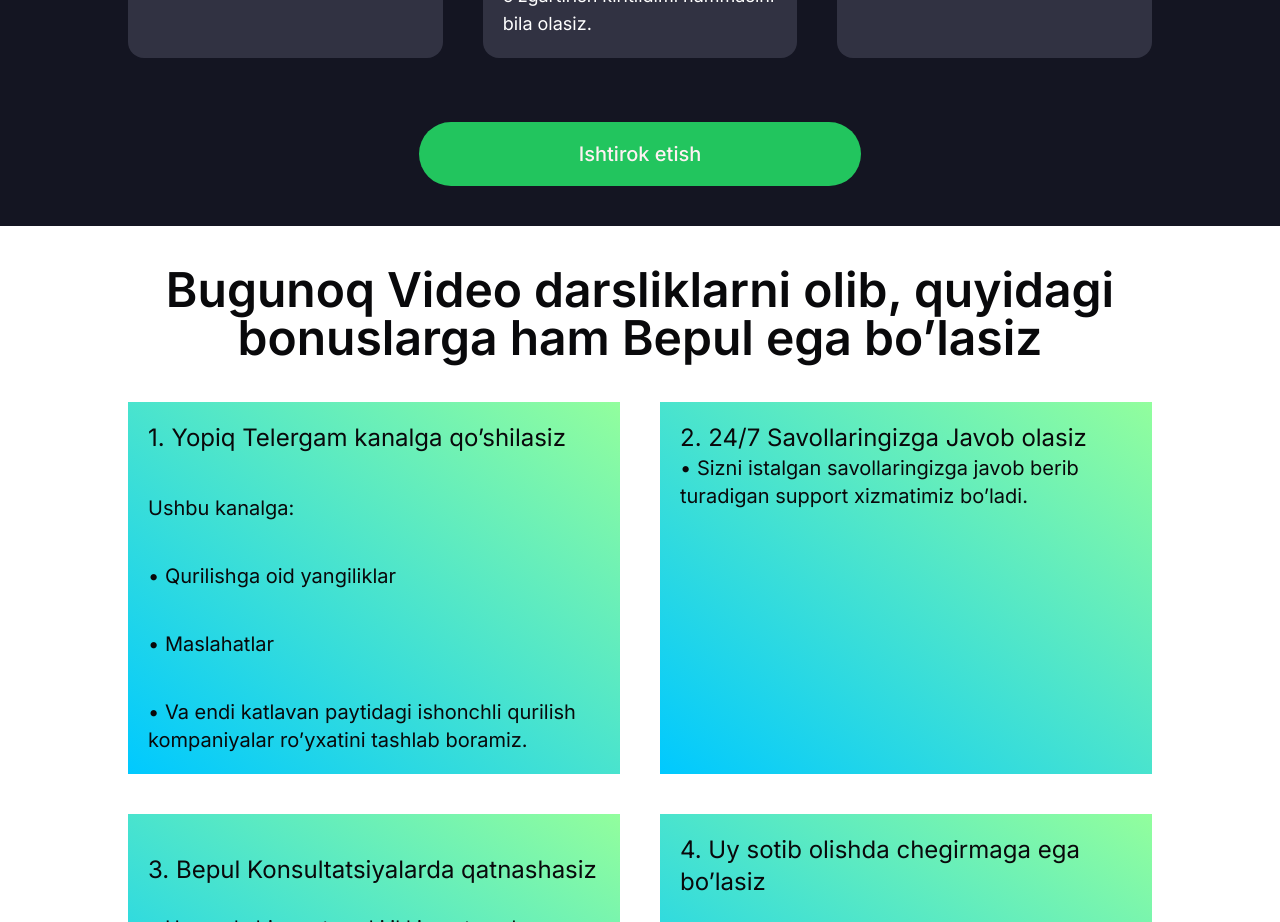
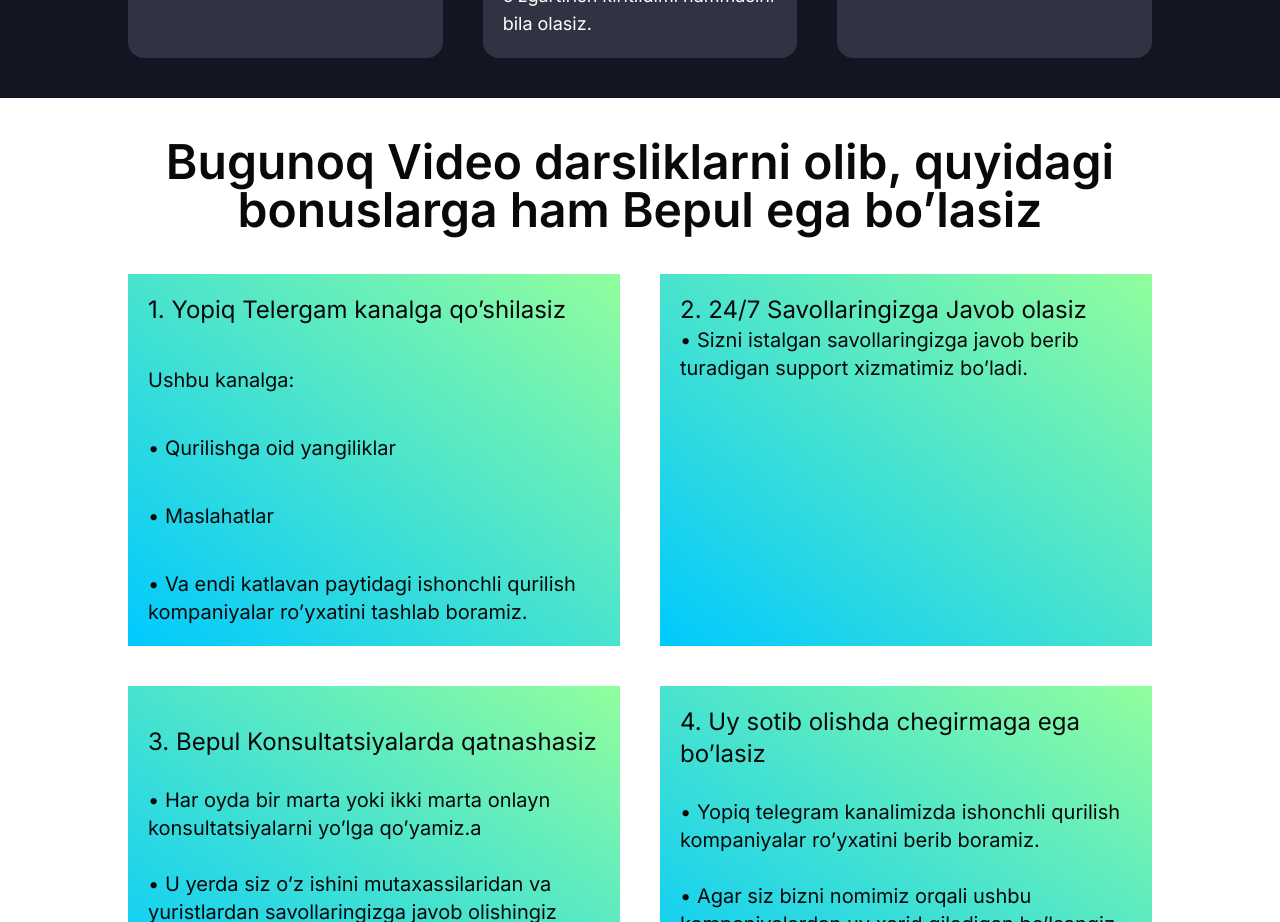
Before and after one commit to Asl250/restart, a Next.js app: page / in a window 1280 px wide. Shown: the part 4200-5122 px from the top of the page. Built offline with nearby package versions, Linux system fonts and the light colour scheme.

Commit message:
final commit

```diff
--- a/app/(root)/_components/Opportunity.jsx
+++ b/app/(root)/_components/Opportunity.jsx
@@ -72,11 +72,6 @@ const Opportunity = () => {
 
 				</div>
 			</div>
-			<div className={'flex justify-center mt-16'}>
-				<Button className={'mx-auto justify-center bg-green-500 text-xl rounded-full px-[10rem] py-8'}>Ishtirok
-					etish
-				</Button>
-			</div>
 		</div>
 	)
 }
```
